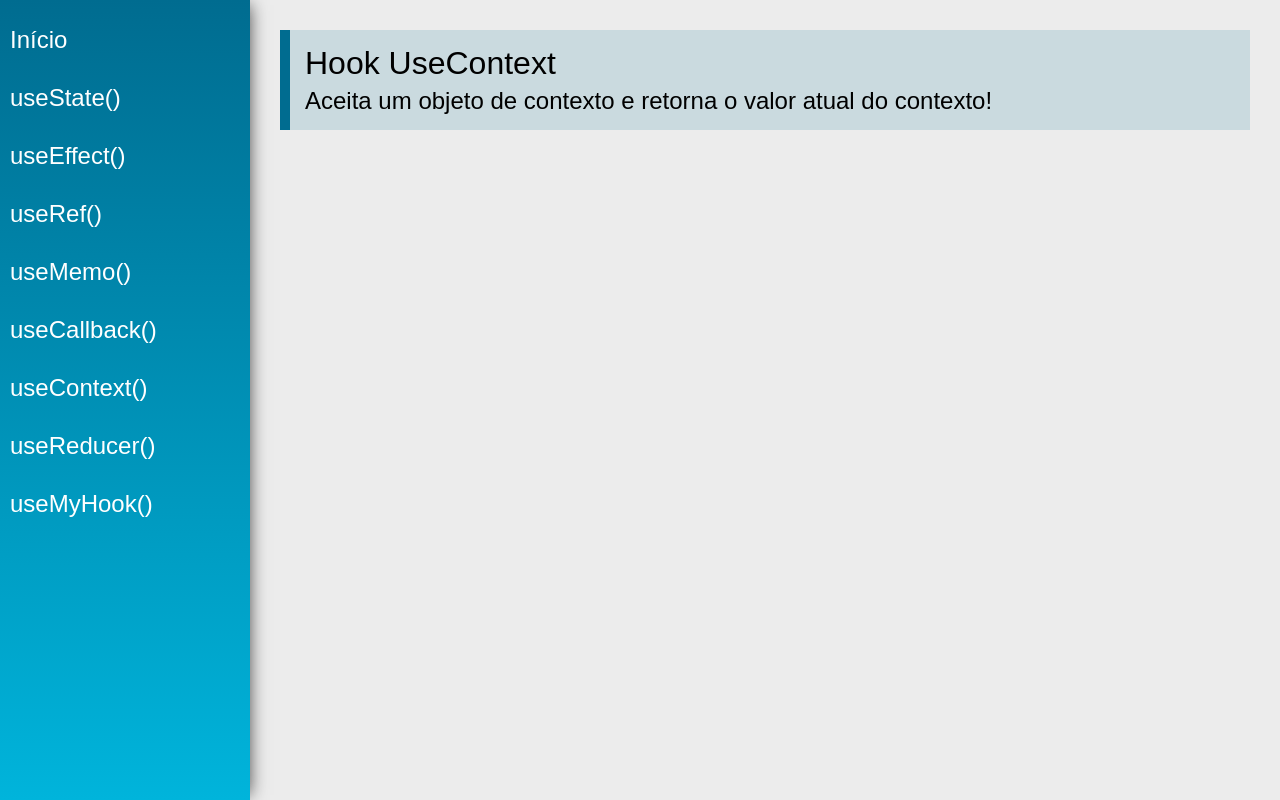
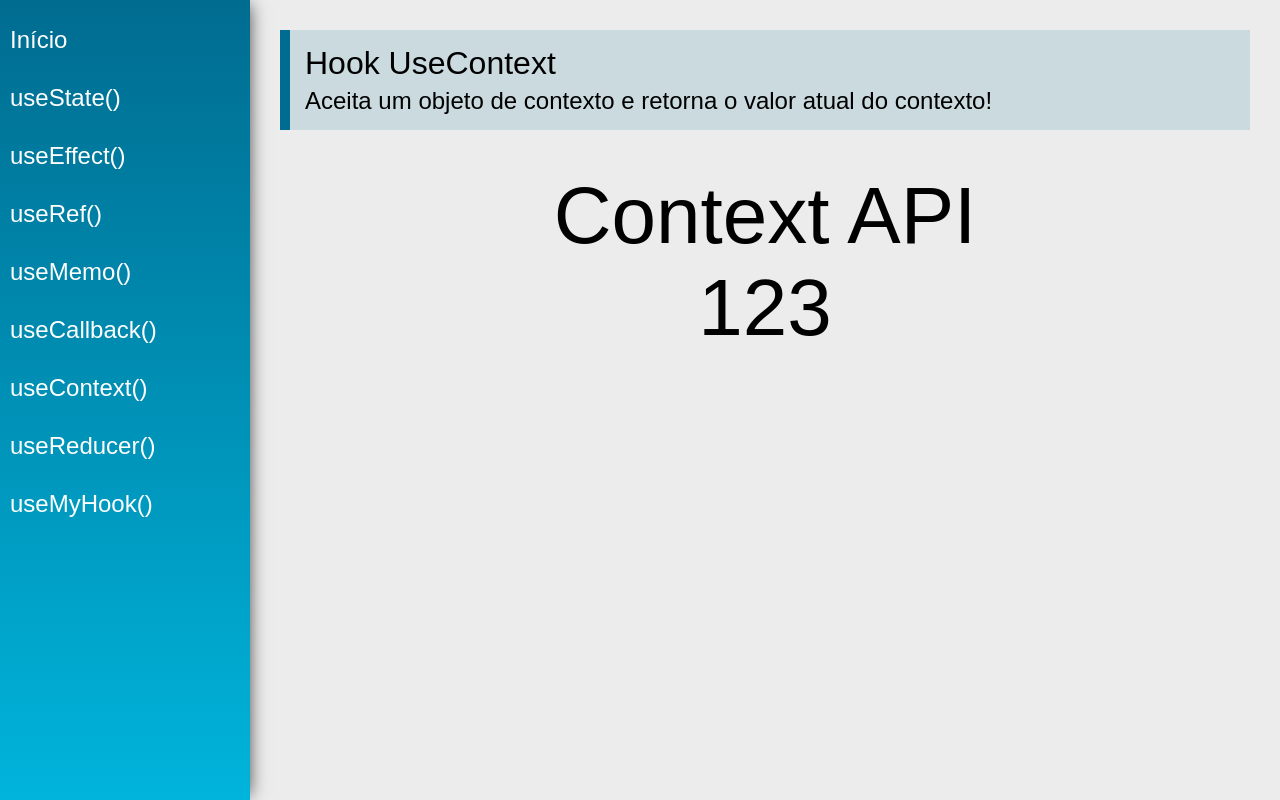
Before and after one commit to anaBeatrizWalker/exerciciosReactHooks, a React (Create React App) app: page /useContext in a window 1280 px wide. Built offline with nearby package versions, Linux system fonts and the light colour scheme.

Commit message:
Adc acesso aos conteúdos do Contexto

```diff
--- a/src/views/examples/UseContext.jsx
+++ b/src/views/examples/UseContext.jsx
@@ -1,13 +1,23 @@
-import React from 'react'
+import React, {useContext} from 'react'
 import PageTitle from '../../components/layout/PageTitle'
+import DataContext, {data} from '../../data/DataContext'
 
 const UseContext = (props) => {
+
+    const context = useContext(DataContext)
+
     return (
         <div className="UseContext">
             <PageTitle
                 title="Hook UseContext"
                 subtitle="Aceita um objeto de contexto e retorna o valor atual do contexto!"
             />
+            <div className="center">
+                {/*Acessando somente o conteúdo de texto do Contexto*/}
+                <span className="text">{context.text}</span>
+                {/*Acessando somente o number do Contexto*/}
+                <span className="text">{context.number}</span>
+            </div>
         </div>
     )
 }
```
